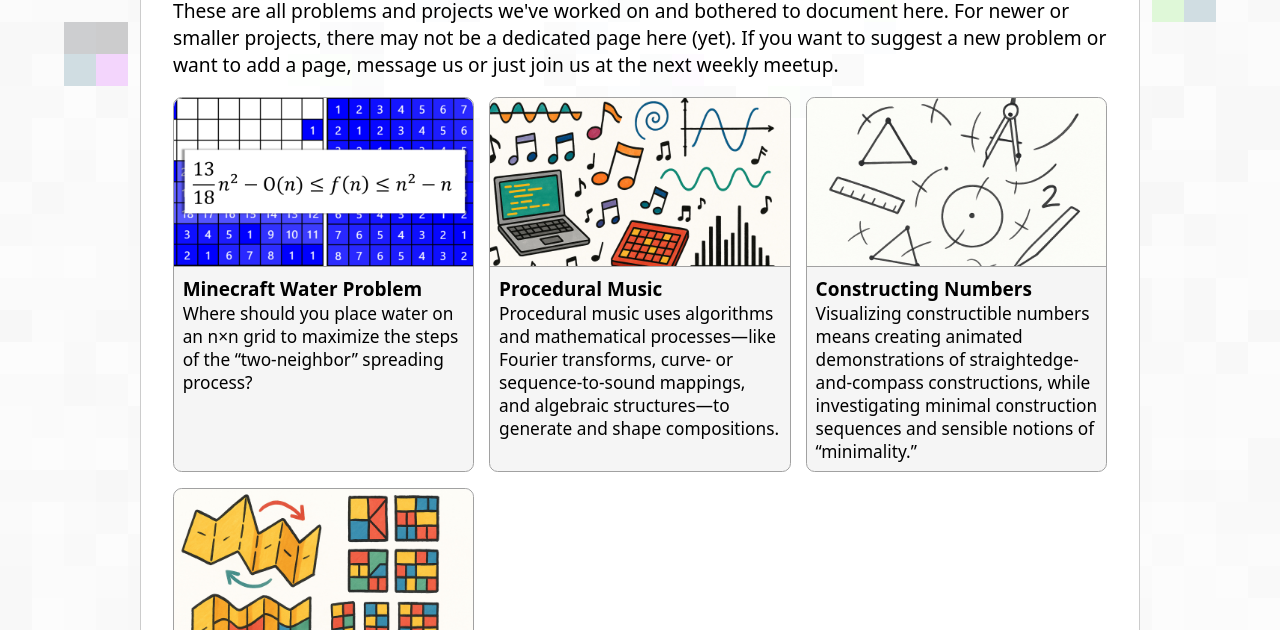
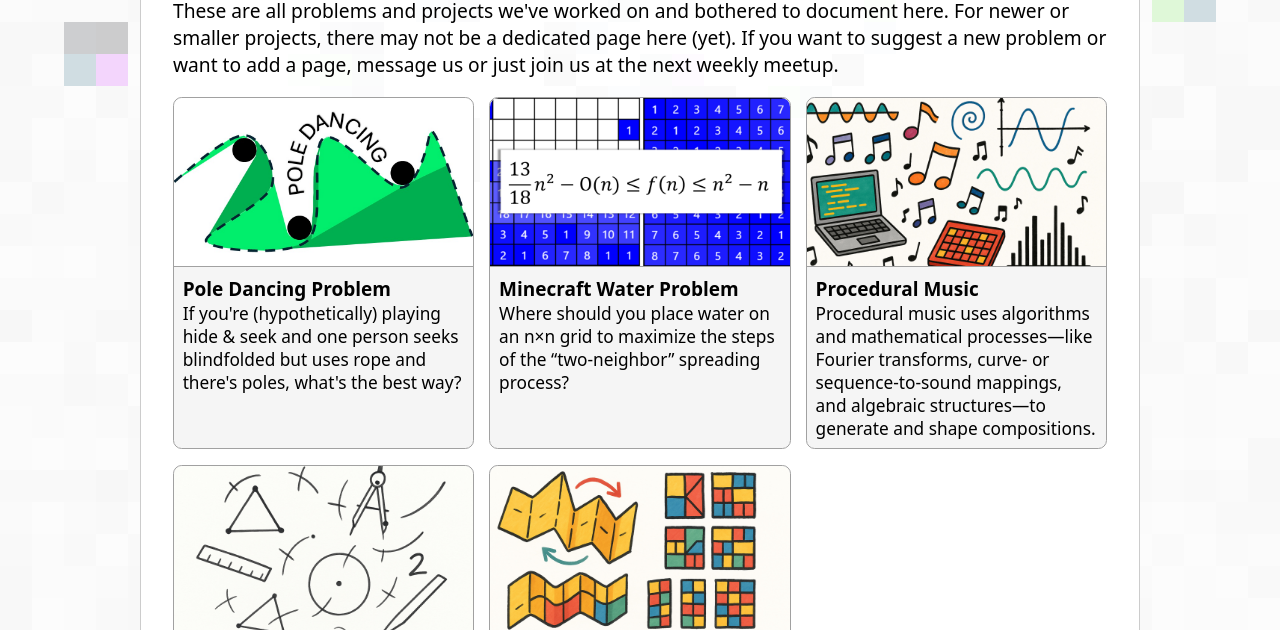
Before and after one commit to recmaths-zurich/recmaths-website, a plain HTML site: page problems/index.html in a window 1280 px wide. Shown: the part 170-800 px from the top of the page. Drawn offline with nearby package versions, Linux system fonts and the light colour scheme; some packages are replaced by stand-ins of ours.

Commit message:
added pole dancing to problems page

```diff
--- a/problems/index.html
+++ b/problems/index.html
@@ -146,6 +146,17 @@
             </p>
 
             <div class="cards-container">
+                <a class="card" href="water">
+                    <img src="../assets/problem-headers/pole-dancing.jpg">
+                    <div class="card-body">
+                        <div class="card-header">
+                            <span lang="en">Pole Dancing Problem</span>
+                            <span lang="de">Pole Dancing Problem</span>
+                        </div>
+                        If you're (hypothetically) playing hide & seek and one person seeks blindfolded but uses rope and there's poles, what's the best way?
+                    </div>
+                </a>
+
                 <a class="card" href="water">
                     <img src="../assets/problem-headers/water-problem.png">
                     <div class="card-body">
```
Also changed, not shown: assets/problem-headers/pole-dancing.jpg (added), problems/pole-dancing/index.html (line endings or trailing spaces), 1 other file.
